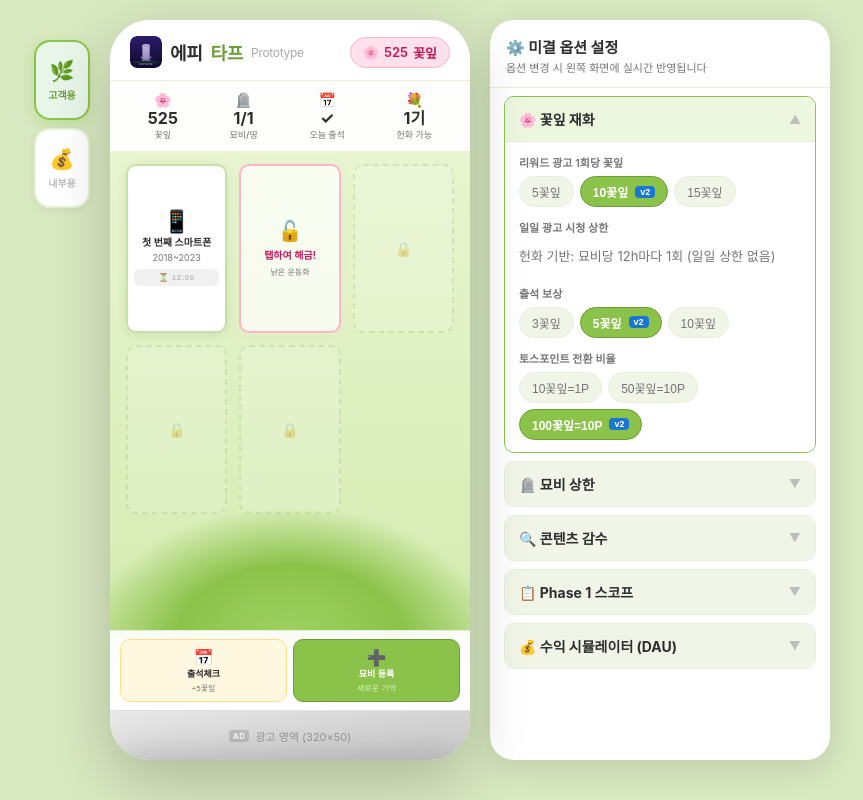
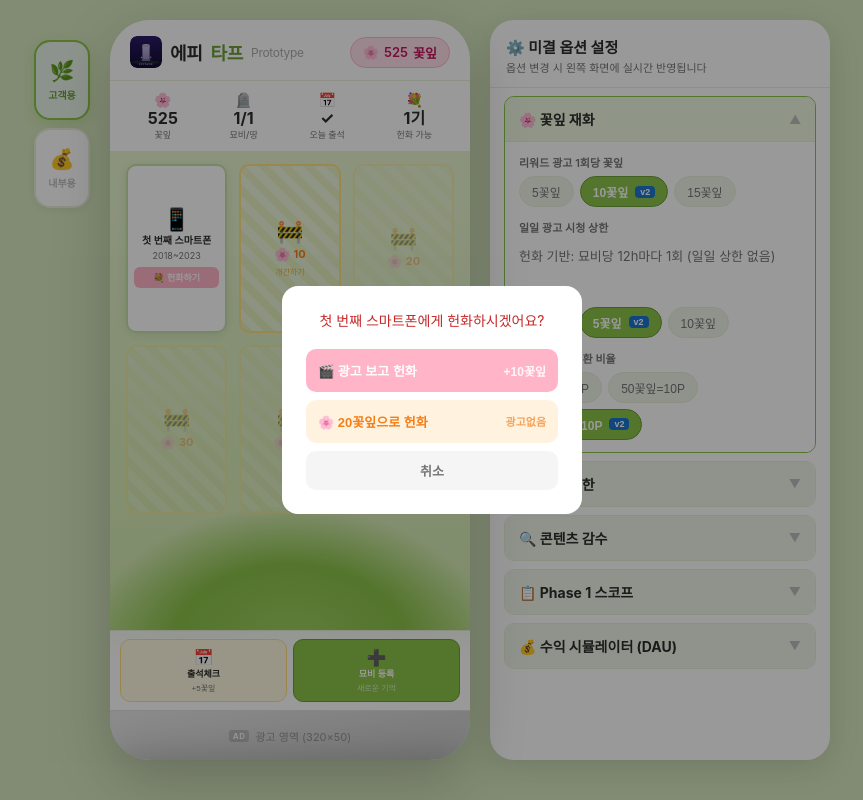
Before and after one commit to sssua-0928/epitaph-prototype, a plain HTML site: page index.html in a window 1280 px wide. Both pictures are taken after a click on the button "💐 헌화하기". Shown: the whole page, without its empty margins (208-1071 px from the left). Drawn offline with Linux system fonts and the light colour scheme.

Commit message:
feat: 헌화 확인 모달 + 이용권 선택지 + 삭제/개간 문구 수정
- 헌화 모달: [광고 보고 헌화 +N꽃잎] / [N꽃잎으로 헌화 광고없음] / [취소]
- 메인 그리드 + 상세 바텀시트 동일 모달 사용
- 개간 모달: CTA "개간하기" (광고 없이 꽃잎만)
- 삭제 모달: "{이름}의 묘비를 정말 소멸시키겠습니까?"
- 빈 땅: 개간 후 registered=false로 시작

Co-Authored-By: Claude Opus 4.6 (1M context) <noreply@anthropic.com>

```diff
--- a/index.html
+++ b/index.html
@@ -459,16 +459,58 @@
     cursor: pointer;
   }
   .empty-land-plus {
-    font-size: 22px;
-    font-weight: 700;
-    color: #8BC34A;
+    width: 36px;
+    height: 36px;
+    border-radius: 50%;
+    background: #E8F5E9;
+    border: 2px solid #8BC34A;
+    display: flex;
+    align-items: center;
+    justify-content: center;
+    font-size: 24px;
+    font-weight: 300;
+    color: #6A9E36;
     line-height: 1;
   }
   .empty-land-label {
-    font-size: 10px;
+    font-size: 9px;
     font-weight: 600;
     color: #6A9E36;
     text-align: center;
+    line-height: 1.3;
+  }
+
+  /* 잠긴 땅 */
+  .grave-slot.locked-land {
+    background: repeating-linear-gradient(
+      45deg,
+      rgba(255,213,79,0.08),
+      rgba(255,213,79,0.08) 8px,
+      rgba(255,255,255,0.3) 8px,
+      rgba(255,255,255,0.3) 16px
+    );
+    border: 2px solid #FFE082;
+    cursor: pointer;
+  }
+  .locked-land-icon {
+    font-size: 22px;
+    line-height: 1;
+  }
+  .locked-land-cost {
+    display: flex;
+    align-items: center;
+    gap: 3px;
+    font-size: 11px;
+    font-weight: 700;
+    color: #F57F17;
+  }
+  .locked-land-cost .petal-icon {
+    font-size: 13px;
+  }
+  .locked-land-label {
+    font-size: 8px;
+    color: #F9A825;
+    font-weight: 500;
   }
 
   .grave-emoji {
@@ -1596,10 +1638,39 @@
   <!-- DELETE CONFIRM MODAL -->
   <div class="delete-modal-overlay" id="deleteModalOverlay">
     <div class="delete-modal">
-      <p style="font-size:14px;line-height:1.6;">정말 소멸시키겠습니까?<br><span style="color:#C62828;">이 기억은 영구히 사라지며 복구할 수 없어요</span></p>
+      <p style="font-size:14px;line-height:1.6;"><span id="deleteTargetName"></span>의 묘비를 정말 소멸시키겠습니까?<br><span style="color:#C62828;">이 묘비는 복구할 수 없어요</span></p>
       <div class="delete-modal-btns">
         <button class="delete-cancel" onclick="closeDeleteModal()">취소</button>
         <button class="delete-confirm" onclick="confirmDelete()">광고 보고 소멸하기</button>
+      </div>
+    </div>
+  </div>
+
+  <!-- LAND PURCHASE MODAL -->
+  <div class="delete-modal-overlay" id="landModalOverlay">
+    <div class="delete-modal">
+      <p style="font-size:14px;line-height:1.6;">새로운 땅을 개간하시겠어요?<br><span style="color:#F57F17;font-weight:700;">🌸 <span id="landCostDisplay">10</span>꽃잎이 필요해요</span></p>
+      <div class="delete-modal-btns">
+        <button class="delete-cancel" onclick="closeLandModal()">취소</button>
+        <button class="delete-confirm" style="background:#FFF3E0;color:#F57F17;" onclick="confirmLandPurchase()">개간하기</button>
+      </div>
+    </div>
+  </div>
+
+  <!-- OFFERING MODAL -->
+  <div class="delete-modal-overlay" id="offeringModalOverlay">
+    <div class="delete-modal">
+      <p style="font-size:14px;line-height:1.6;margin-bottom:16px;"><span id="offeringTargetName"></span>에게 헌화하시겠어요?</p>
+      <div style="display:flex;flex-direction:column;gap:8px;">
+        <button onclick="confirmOfferingAd()" style="width:100%;padding:12px;border:none;border-radius:10px;background:var(--petal);color:white;font-size:13px;font-weight:600;cursor:pointer;display:flex;justify-content:space-between;align-items:center;">
+          <span>🎬 광고 보고 헌화</span>
+          <span style="font-size:12px;opacity:0.9;">+<span id="offeringAdReward">10</span>꽃잎</span>
+        </button>
+        <button onclick="confirmOfferingPetal()" style="width:100%;padding:12px;border:none;border-radius:10px;background:#FFF3E0;color:#F57F17;font-size:13px;font-weight:600;cursor:pointer;display:flex;justify-content:space-between;align-items:center;">
+          <span>🌸 <span id="offeringPetalCost">20</span>꽃잎으로 헌화</span>
+          <span style="font-size:11px;opacity:0.7;">광고없음</span>
+        </button>
+        <button onclick="closeOfferingModal()" style="width:100%;padding:10px;border:none;border-radius:10px;background:#F5F5F5;color:#757575;font-size:13px;font-weight:600;cursor:pointer;">취소</button>
       </div>
     </div>
   </div>
@@ -1783,12 +1854,12 @@ const state = {
 
 const GRAVES_DATA = [
   { name: '첫 번째 스마트폰', emoji: '📱', epitaph: '고등학교 3년을 함께한 친구', period: '2018~2023', cooldownMin: 0, offeringCount: 12, registered: true },
-  { name: '낡은 운동화', emoji: '👟', epitaph: '첫 마라톤 완주의 증거', period: '2020~2024', cooldownMin: 423, offeringCount: 5, registered: true },
-  { name: '곰 인형', emoji: '🧸', epitaph: '어릴 적 나의 수호자', period: '1998~2015', cooldownMin: 0, offeringCount: 31, registered: true },
-  { name: '기타', emoji: '🎸', epitaph: '대학 밴드의 추억', period: '2019~2023', cooldownMin: 187, offeringCount: 8, registered: true },
-  { name: '일기장', emoji: '📔', epitaph: '10대의 나를 담은 시간', period: '2015~2020', cooldownMin: 0, offeringCount: 2, registered: true },
-  { name: '머그컵', emoji: '☕', epitaph: '매일 아침을 함께한 루틴', period: '2021~2025', cooldownMin: 698, offeringCount: 15, registered: true },
-  { name: '카세트 테이프', emoji: '📼', epitaph: '아빠가 녹음해준 목소리', period: '1995~2010', cooldownMin: 0, offeringCount: 0, registered: true },
+  { name: '', emoji: '', epitaph: '', period: '', cooldownMin: 0, offeringCount: 0, registered: false },
+  { name: '', emoji: '', epitaph: '', period: '', cooldownMin: 0, offeringCount: 0, registered: false },
+  { name: '', emoji: '', epitaph: '', period: '', cooldownMin: 0, offeringCount: 0, registered: false },
+  { name: '', emoji: '', epitaph: '', period: '', cooldownMin: 0, offeringCount: 0, registered: false },
+  { name: '', emoji: '', epitaph: '', period: '', cooldownMin: 0, offeringCount: 0, registered: false },
+  { name: '', emoji: '', epitaph: '', period: '', cooldownMin: 0, offeringCount: 0, registered: false },
 ];
 // cooldownMin: 0 = 헌화 가능, >0 = 남은 쿨다운 분
 // registered: true = 묘비 있는 땅, false = 빈 땅(개간됨, 묘비 미등록)
@@ -1878,37 +1949,30 @@ function renderGraves() {
       // 2. 빈 땅 (개간됨, 묘비 미등록)
       html += `<div class="grave-slot empty-land fade-in" style="animation-delay:${slotIndex*0.05}s" onclick="openRegister()">
         <div class="empty-land-plus">+</div>
-        <div class="empty-land-label">탭하여<br>묘비 세우기</div>
+        <div class="empty-land-label">묘비 세우기</div>
       </div>`;
     }
     slotIndex++;
   }
 
-  // 다음 슬롯: 해금 가능 OR 잠긴 땅
+  // 잠긴 땅 (미개간) — 공사판 스타일
   if (openedLands < GRAVES_DATA.length) {
-    if (state.nextSlotUnlockable) {
-      // 4. 해금 가능 (헌화 후 활성화)
-      const nextGrave = GRAVES_DATA[openedLands];
-      html += `<div class="grave-slot unlockable fade-in" onclick="unlockNextSlot()">
-        <div style="font-size:20px">🔓</div>
-        <div class="unlock-label">탭하여 해금!</div>
-        <div class="unlock-sub">${nextGrave ? nextGrave.name : '새 묘비'}</div>
-      </div>`;
-    } else {
-      // 3. 잠긴 땅 (미개간)
-      html += `<div class="grave-slot extra" style="opacity:0.6">
-        <div style="font-size:14px;color:#A5C880">🔒</div>
-        <div class="add-slot-label" style="color:#A5C880;font-size:9px">헌화하면 해금</div>
-      </div>`;
-    }
+    const landCost = 10 + (openedLands - 1) * 10; // 점진적: 10, 20, 30...
+    html += `<div class="grave-slot locked-land fade-in" style="animation-delay:${slotIndex*0.05}s" onclick="openLandPurchase(${landCost})">
+      <div class="locked-land-icon">🚧</div>
+      <div class="locked-land-cost"><span class="petal-icon">🌸</span> ${landCost}</div>
+      <div class="locked-land-label">개간하기</div>
+    </div>`;
     slotIndex++;
   }
 
   // 추가 잠긴 슬롯 미리보기
   const extraPreview = Math.min(3, GRAVES_DATA.length - openedLands - 1);
   for (let i = 0; i < extraPreview && i >= 0; i++) {
-    html += `<div class="grave-slot extra" style="opacity:0.3">
-      <div style="font-size:14px;color:#C5E1A5">🔒</div>
+    const previewCost = 10 + (openedLands + i) * 10;
+    html += `<div class="grave-slot locked-land" style="opacity:0.4">
+      <div class="locked-land-icon">🚧</div>
+      <div class="locked-land-cost"><span class="petal-icon">🌸</span> ${previewCost}</div>
     </div>`;
   }
 
@@ -2112,29 +2176,71 @@ if (dauEl) {
 }
 
 // Grave detail sheet
-// Offering (헌화)
+// Offering (헌화) — 모달 방식
+let pendingOfferingIdx = -1;
+
 function doOffering(idx) {
   const g = GRAVES_DATA[idx];
   if (!g || g.cooldownMin > 0) return;
-  // Set 12h cooldown (720 minutes)
+  pendingOfferingIdx = idx;
+  document.getElementById('offeringTargetName').textContent = g.name;
+  document.getElementById('offeringAdReward').textContent = state.rewardAdPetal;
+  document.getElementById('offeringPetalCost').textContent = state.rewardAdPetal * 2; // 이용권 가격 = 보상의 2배
+  document.getElementById('offeringModalOverlay').classList.add('open');
+}
+
+function confirmOfferingAd() {
+  // 광고 보고 헌화 → 꽃잎 획득
+  if (pendingOfferingIdx < 0) return;
+  const g = GRAVES_DATA[pendingOfferingIdx];
   g.cooldownMin = 720;
-  // Check if next slot should become unlockable
-  const registeredGraves = GRAVES_DATA.slice(0, state.openedLands).filter(gr => gr && gr.registered);
-  const allOffered = registeredGraves.every(gr => gr.cooldownMin > 0);
-  if (allOffered && registeredGraves.length > 0 && state.openedLands < GRAVES_DATA.length) {
-    state.nextSlotUnlockable = true;
-  }
+  g.offeringCount = (g.offeringCount || 0) + 1;
+  closeOfferingModal();
+  closeGraveSheet();
   triggerOfferingEffect();
   showToast(`${g.name}에게 헌화했어요 💐 +${state.rewardAdPetal}꽃잎`);
   render();
 }
 
-function unlockNextSlot() {
-  if (!state.nextSlotUnlockable) return;
+function confirmOfferingPetal() {
+  // 꽃잎으로 헌화 → 광고 스킵, 꽃잎 획득 없음
+  if (pendingOfferingIdx < 0) return;
+  const g = GRAVES_DATA[pendingOfferingIdx];
+  g.cooldownMin = 720;
+  g.offeringCount = (g.offeringCount || 0) + 1;
+  closeOfferingModal();
+  closeGraveSheet();
+  triggerOfferingEffect();
+  showToast(`${g.name}에게 헌화했어요 💐`);
+  render();
+}
+
+function closeOfferingModal() {
+  document.getElementById('offeringModalOverlay').classList.remove('open');
+  pendingOfferingIdx = -1;
+}
+
+let pendingLandCost = 0;
+
+function openLandPurchase(cost) {
+  pendingLandCost = cost;
+  document.getElementById('landCostDisplay').textContent = cost;
+  document.getElementById('landModalOverlay').classList.add('open');
+}
+
+function confirmLandPurchase() {
+  const newIdx = state.openedLands;
+  if (newIdx < GRAVES_DATA.length) {
+    GRAVES_DATA[newIdx].registered = false;
+  }
   state.openedLands += 1;
-  state.nextSlotUnlockable = false;
-  showToast(`땅이 개간되었어요! 🌱 묘비를 세울 수 있어요`);
+  closeLandModal();
+  showToast(`땅이 개간되었어요! 🌱 (🌸 ${pendingLandCost}꽃잎)`);
   render();
+}
+
+function closeLandModal() {
+  document.getElementById('landModalOverlay').classList.remove('open');
 }
 
 // Register form
@@ -2286,18 +2392,8 @@ function doOfferingFromDetail() {
   if (currentDetailIdx < 0) return;
   const g = GRAVES_DATA[currentDetailIdx];
   if (!g || g.cooldownMin > 0) return;
-  g.cooldownMin = 720;
-  g.offeringCount = (g.offeringCount || 0) + 1;
-  triggerOfferingEffect();
-  showToast(`${g.name}에게 헌화했어요 💐 +${state.rewardAdPetal}꽃잎`);
-  // Check unlock
-  const registeredGraves = GRAVES_DATA.slice(0, state.openedLands).filter(gr => gr && gr.registered);
-  const allOffered = registeredGraves.every(gr => gr.cooldownMin > 0);
-  if (allOffered && registeredGraves.length > 0 && state.openedLands < GRAVES_DATA.length) {
-    state.nextSlotUnlockable = true;
-  }
-  closeGraveSheet();
-  render();
+  // 상세 바텀시트에서도 동일한 헌화 모달 사용
+  doOffering(currentDetailIdx);
 }
 
 function triggerOfferingEffect() {
@@ -2349,6 +2445,8 @@ function editGraveFromDetail() {
 
 function deleteGraveFromDetail() {
   if (currentDetailIdx < 0) return;
+  const g = GRAVES_DATA[currentDetailIdx];
+  document.getElementById('deleteTargetName').textContent = g.name;
   document.getElementById('deleteModalOverlay').classList.add('open');
 }
 
@@ -2363,7 +2461,7 @@ function confirmDelete() {
   g.period = '';
   g.cooldownMin = 0;
   g.offeringCount = 0;
-  showToast(`소멸되었어요`);
+  showToast(`${name}의 묘비는 소멸되었어요`);
   closeDeleteModal();
   closeGraveSheet();
   render();
```
